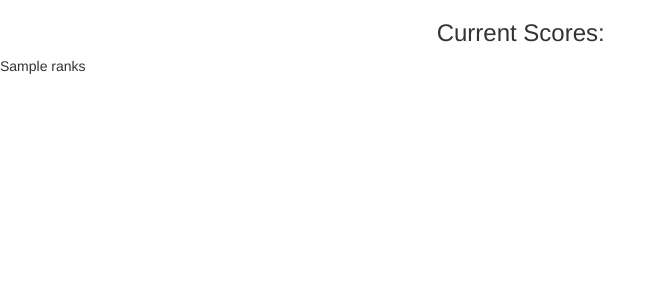
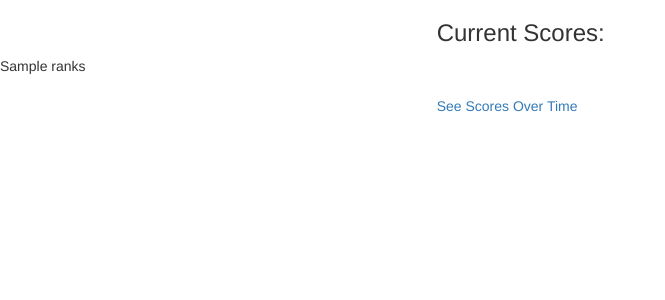
Before and after one commit to cornu-ammonis/score-visualizer, a Flask app: template templates/ranks.html in a window 1280 px wide. Shown: the top 300 px of the page, without its empty margins (0-665 px from the left). Run offline with Flask 2, Linux system fonts and the light colour scheme; the template is opened without the code that fills it: most values are stand-ins (such as "Sample title", 1, 10 or a date in 2020); some libraries are stand-ins or nearby versions.

Commit message:
added link to graph page on rank page

```diff
--- a/templates/ranks.html
+++ b/templates/ranks.html
@@ -13,6 +13,8 @@
     <div class=page>
       <div class="row"><div class="col-md-3 col-md-offset-4"><h3>Current Scores:</h3></div></div>
       {{ ranks | safe }}
+      <div class="row"><div class="col-md-3 col-md-offset-4"> &nbsp</div></div>
+      <div class="row"><div class="col-md-3 col-md-offset-4"><a href= "{{url_for('graph')}}">See Scores Over Time</a></div>
     </div>
   </body>
 </html>
```
